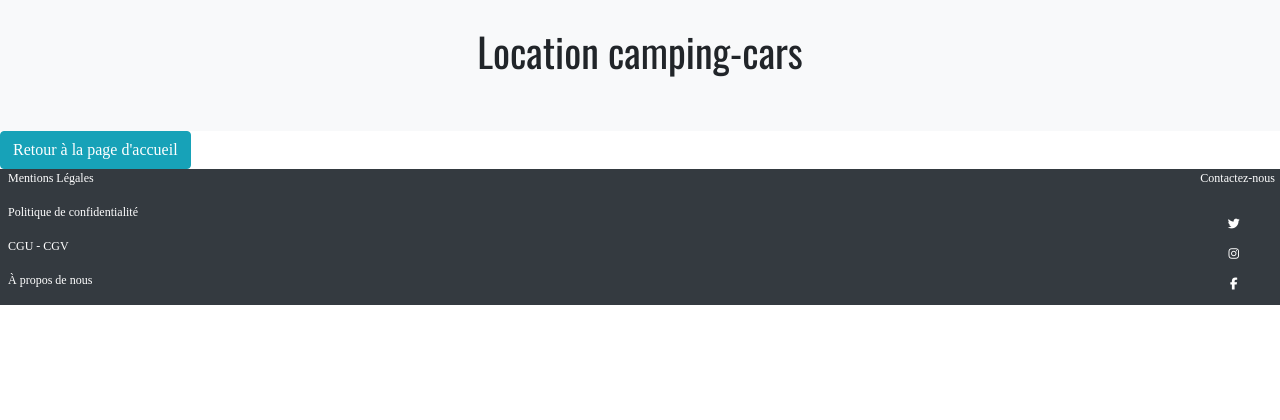
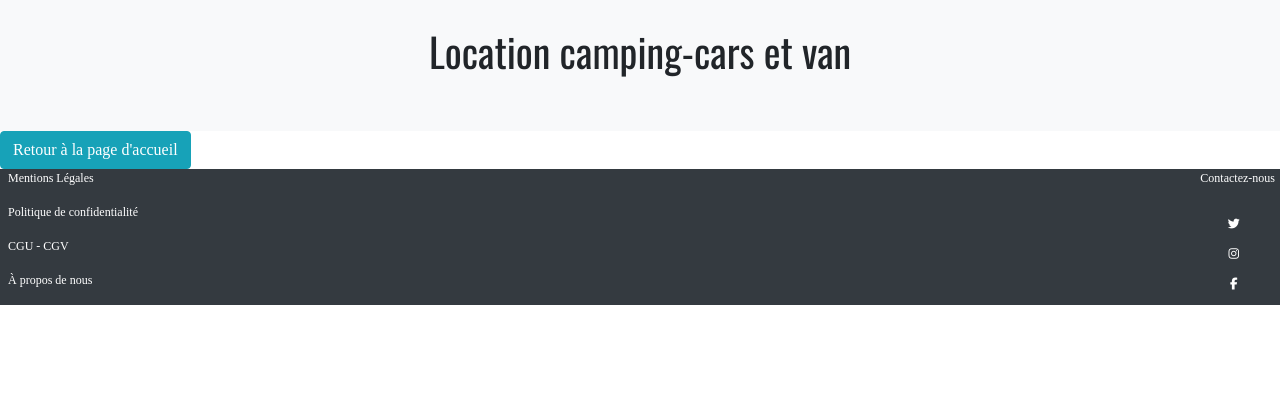
Before and after one commit to colinos10/horiza, a Symfony app: template templates/home/vehicules.html.twig in a window 1280 px wide. Shown: the part 103-523 px from the top of the page. Run offline with Twig, Linux system fonts and the light colour scheme; the template is opened without the code that fills it, so the values that code supplies are empty; some libraries are stand-ins or nearby versions; some web fonts are replaced.

Commit message:
ajout des legendes du css + petite modif dans le html

```diff
--- a/templates/home/vehicules.html.twig
+++ b/templates/home/vehicules.html.twig
@@ -5,7 +5,7 @@
 {% block body %}
 
     <div class="container-fluid p-5 text-center bg-light">
-        <h1>Location camping-cars</h1>
+        <h1>Location camping-cars et van</h1>
     </div>
 
     <main class="main-vehicules principal-main-vehicules">
```
Also changed, not shown: public/css/styleVehicules.css (+7 -4 lines).
